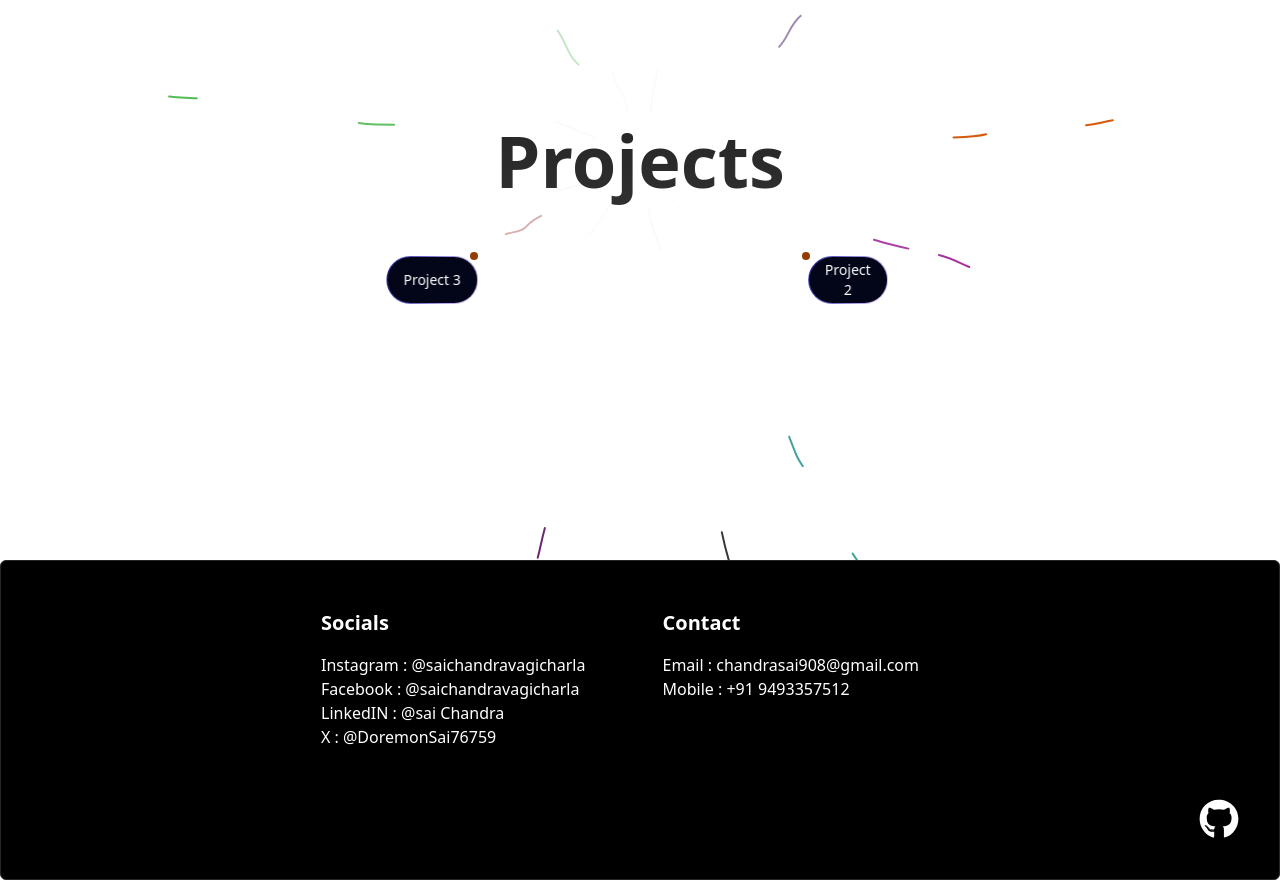
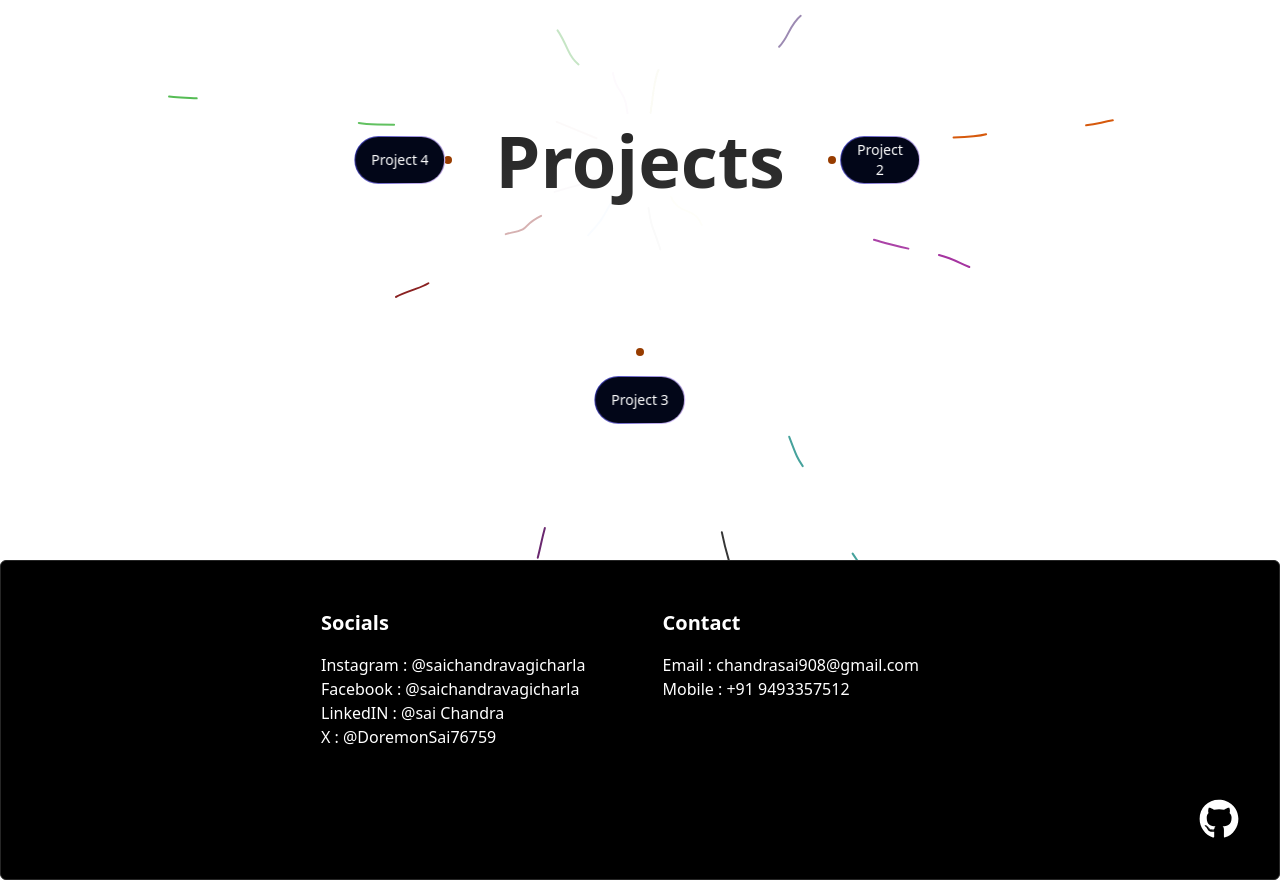
Before and after one commit to saichandra-1/portfilio, a Next.js app: page / in a window 1280 px wide. Shown: the part 2160-3040 px from the top of the page. Built offline with nearby package versions, Linux system fonts and the light colour scheme.

Commit message:
added new 4th project

```diff
--- a/app/components/BackgroundLinesDemo.tsx
+++ b/app/components/BackgroundLinesDemo.tsx
@@ -38,6 +38,7 @@ const ProjectsComponent = () => {
     { id: 1, name: "Project 1", url: "https://rew-websocket-chat-app.vercel.app/" },
     { id: 2, name: "Project 2", url: "https://doctor-consultation-eight.vercel.app" },
     { id: 3, name: "Project 3", url: "https://msir.vercel.app" },
+    {id:4, name: "Project 4", url: "https://saichandra-1.github.io/zerodha-landingpage/"}
   ];
 
   return (
```
